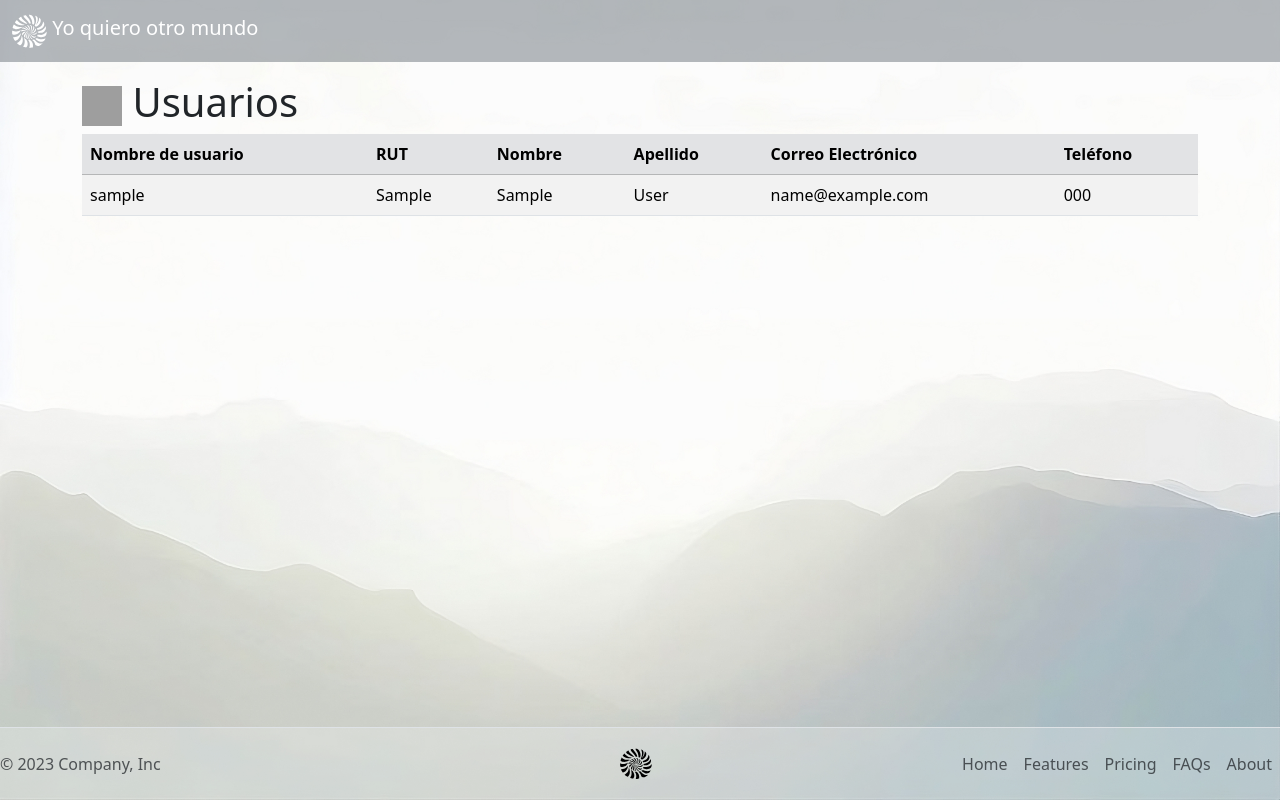
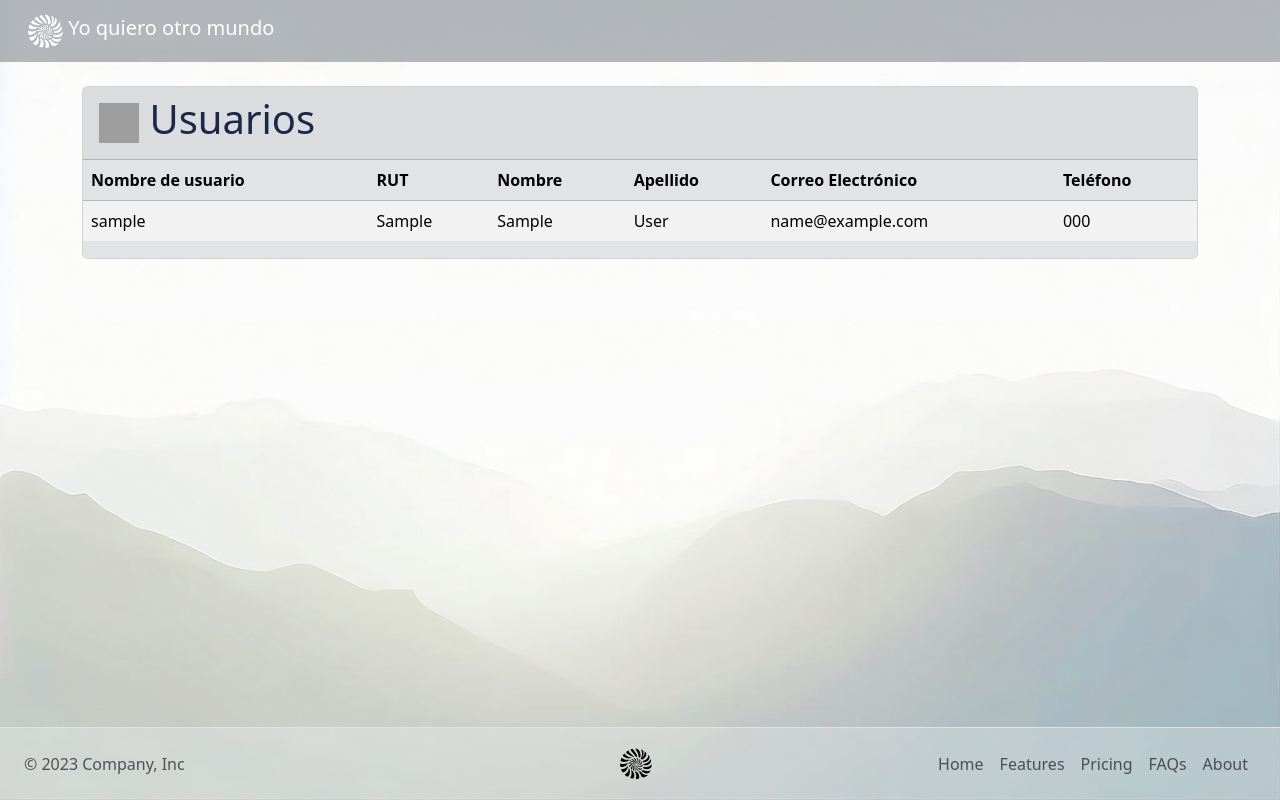
Before and after one commit to Darel-Ericsson/m6_individual, a Django app: page / in a window 1280 px wide. Run offline with Django 4.2, Linux system fonts and the light colour scheme; tables that the repository leaves empty hold one stand-in row (Sample ...); grey boxes are pictures that could not be loaded.

Commit message:
entrega individual 3

```diff
--- a/home/static/style.css
+++ b/home/static/style.css
@@ -10,3 +10,7 @@ body {
     background-size: cover;
     background-position: bottom;
 }
+
+.section-title {
+    color: rgb(28, 39, 76);
+}
--- a/home/templates/home/index.html
+++ b/home/templates/home/index.html
@@ -5,10 +5,14 @@
 
 {% block content %}
 
-<div class="container mt-3">
+<div class="container mt-4 mb-4">
 
-    <h1 class="align-text-bottom"><img src="{% static 'users-icon.svg'%}" width="40" height="40"> Usuarios</h1>
-    <table class="table table-striped">
+    <div class="card">
+        <div class="card-header bg-secondary bg-opacity-25">
+            <h1 class="align-text-bottom section-title"><img src="{% static 'users-icon.svg'%}" width="40" height="40"> Usuarios</h1>
+        </div>
+        <div class="card-body bg-secondary-subtle bg-opacity-25 p-0">
+            <table class="table table-striped table-hover">
                 <thead class="table-secondary">
                     <tr>
                         <th scope="col">Nombre de usuario</th>
@@ -31,8 +35,10 @@
                     </tr>
                     {% endfor %}
                 </tbody>
-
             </table>
         </div>
 
+    </div>
+</div>
+
 {% endblock content %}
--- a/home/templates/layouts/base.html
+++ b/home/templates/layouts/base.html
@@ -11,7 +11,7 @@
 </head>
 <body class="d-flex flex-column h-100">
     <header>
-        <nav class="navbar navbar-expand-lg navbar-dark bg-secondary bg-opacity-50">
+        <nav class="navbar navbar-expand-lg navbar-dark px-3 bg-secondary bg-opacity-50">
             <div class="container-fluid">
               <a class="navbar-brand" href="#">
                 <img src={% static "logo.svg" %} alt="Logo" width="35" height="35" class="d-inline-block align-text-top">
@@ -42,7 +42,7 @@
     <main>
         {% block content %}{% endblock content %}
     </main class="flex-shrink-0">
-    <footer class="footer d-flex flex-wrap justify-content-between align-items-center py-3 mt-auto border-top bg-light bg-opacity-25">
+    <footer class="footer d-flex flex-wrap justify-content-between align-items-center px-4 py-3 mt-auto border-top bg-light bg-opacity-25">
         <p class="col-md-4 mb-0 text-body-secondary">© 2023 Company, Inc</p>
 
         <a href="/" class="col-md-4 d-flex align-items-center justify-content-center mb-3 mb-md-0 me-md-auto link-body-emphasis text-decoration-none">
```
Lines whose indentation alone changed are shown as unchanged.
